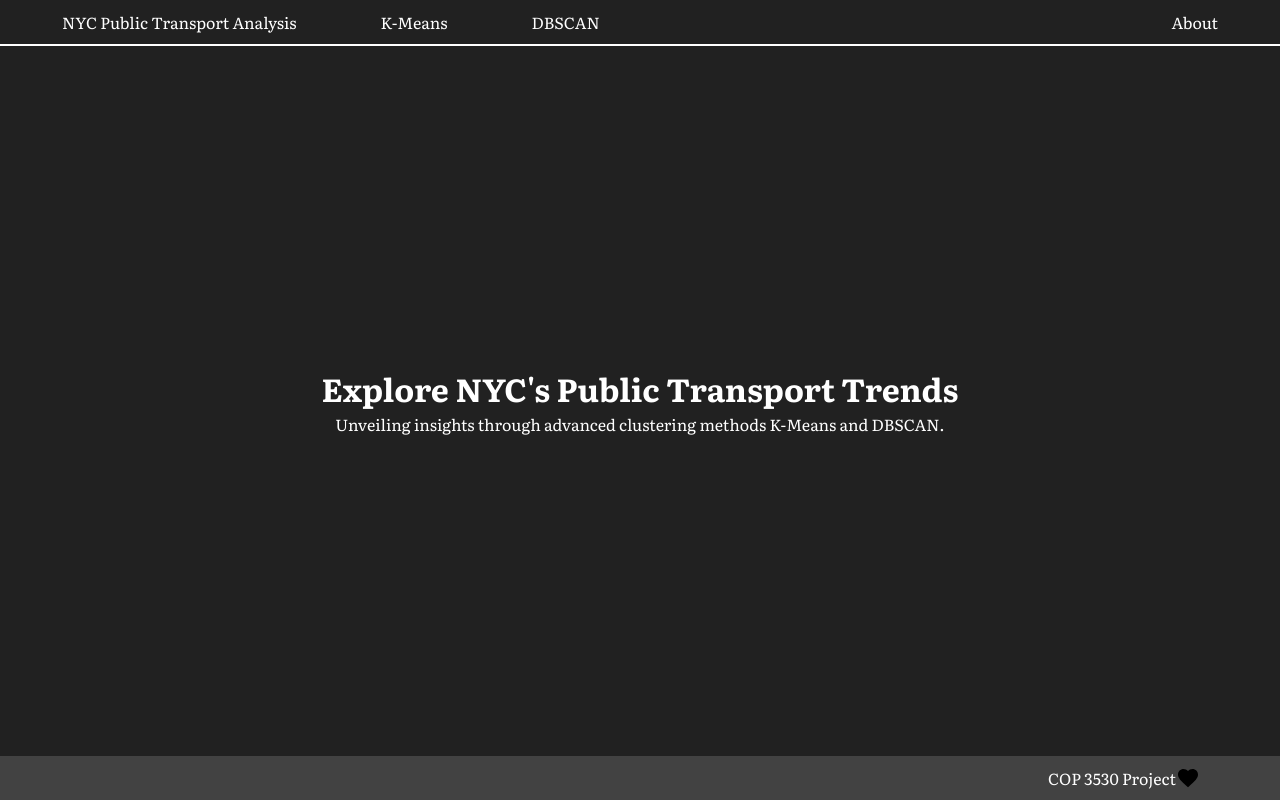
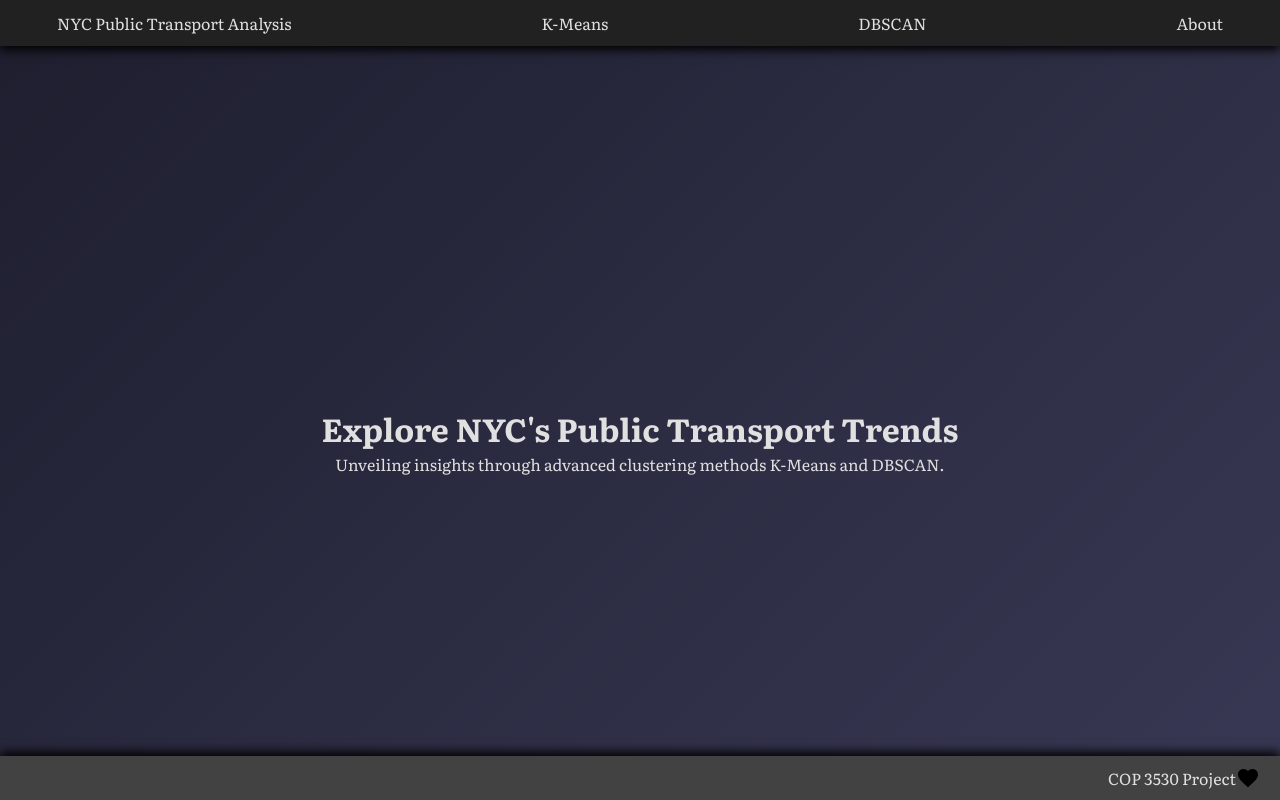
Before and after one commit to anjulij/NYC-Transportation-Analysis, a website with bundled scripts: page website/src/main.html in a window 1280 px wide. Built offline with nearby package versions, Linux system fonts and the light colour scheme.

Commit message:
updated colors

```diff
--- a/website/src/styles.css
+++ b/website/src/styles.css
@@ -1,3 +1,16 @@
+/* Root variables for colors */
+:root {
+    --primary-bg: linear-gradient(135deg, #1e1e2f, #383854);
+    --navbar-bg: rgb(33, 33, 33);
+    --navbar-hover-bg: rgb(80, 80, 165);
+    --content-bg: rgb(255, 255, 255);
+    --content-border: rgb(255, 255, 255);
+    --bottom-bar-bg: rgb(66, 66, 66);
+    --text-color: rgb(224, 224, 224);
+    --hover-text-color: rgb(255, 255, 255);
+    --shadow-color: rgb(0, 0, 0);
+}
+
 /* Reset some default browser styles */
 body, h1, p, nav, #bottombar {
     margin: 0;
@@ -13,7 +26,8 @@ body {
     align-items: center;
     justify-content: center;
     height: 100vh;
-    background-color: #212121;
+    background: var(--primary-bg);
+    color: var(--text-color);
 }
 
 /* Navbar styling */
@@ -25,31 +39,31 @@ nav {
     padding: 0 20px;
     display: flex;
     align-items: center;
-    justify-content: flex-start;
-    background-color: #212121;
-    border-bottom: 2px solid #fff;
+    justify-content: space-between;
+    background: var(--navbar-bg);
+    backdrop-filter: blur(10px);
+    box-shadow: 0px 4px 10px var(--shadow-color);
     z-index: 1000;
 }
 
 nav a {
     font-family: inherit;
-    font-size: 1em;
-    color: #fff;
-    margin: 0 32px;
+    font-size: 1rem;
+    color: var(--text-color);
+    margin: 0 16px;
     text-decoration: none;
     display: flex;
     align-items: center;
-    padding: 10px;
-    border: 2px hidden;
-    border-radius: 10px;
+    padding: 10px 20px;
+    border: 1px solid transparent;
+    border-radius: 5px;
+    transition: all 0.3s ease;
 }
 
 nav a:hover {
-    background-color: #424242;
-}
-
-nav a#about-link {
-    margin-left: auto;
+    background-color: var(--navbar-hover-bg);
+    color: var(--hover-text-color);
+    border: 1px solid var(--hover-text-color);
 }
 
 /* Content styling */
@@ -61,7 +75,9 @@ nav a#about-link {
     max-width: 1200px;
     min-width: 600px;
     padding: 20px;
-    color: #fff;
+    margin-top: 80px;
+    text-align: center;
+    color: var(--text-color);
 }
 
 /* Bottom bar styling */
@@ -69,12 +85,13 @@ nav a#about-link {
     position: fixed;
     bottom: 0;
     width: 100%;
-    padding: 10px 80px;
-    background-color: #424242;
-    color: #fff;
+    padding: 10px 20px;
+    background: var(--bottom-bar-bg);
+    color: var(--text-color);
     display: flex;
     align-items: center;
     justify-content: flex-end;
+    box-shadow: 0px -4px 10px var(--shadow-color);
 }
 
 #bottombar heart-icon {
```
